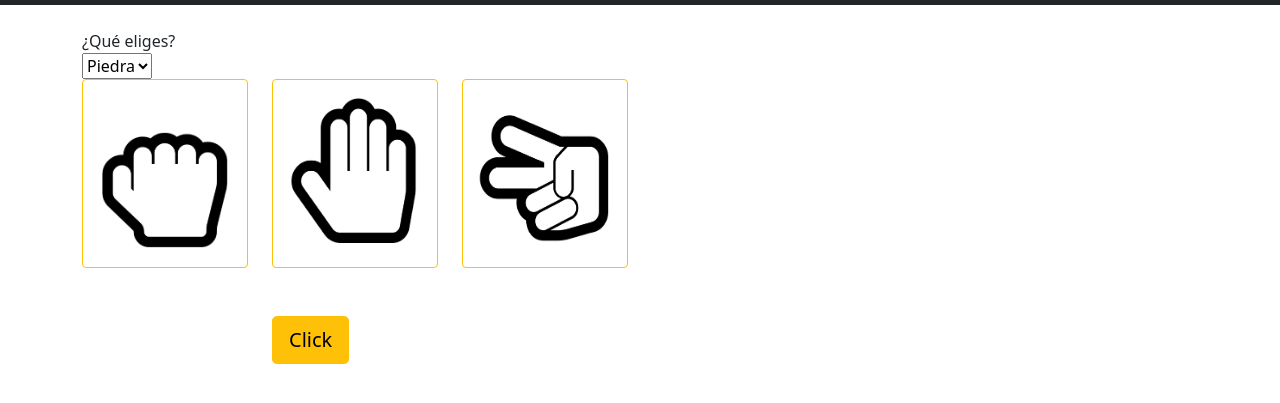
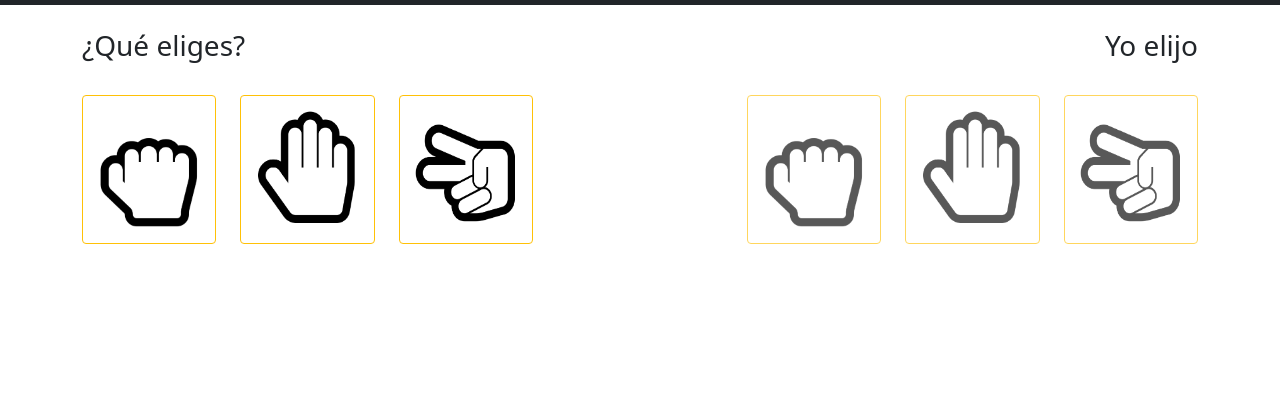
Before and after one commit to Danatts/piedra-papel-tijera, a website: page index.html in a window 1280 px wide. Shown: the part 87-490 px from the top of the page. Drawn offline with nearby package versions, Linux system fonts and the light colour scheme.

Commit message:
Botones funcionales

```diff
--- a/index.html
+++ b/index.html
@@ -13,6 +13,9 @@
 
     <!-- Titulo -->
     <title>Piedra, Papel o Tijera</title>
+
+    <!-- Favicon -->
+    <link rel="shortcut icon" href="img/favicon.png" type="image/x-icon">
 </head>
 
 <body>
@@ -26,37 +29,46 @@
     <br>
     <div class="container">
         <div class="row">
-            <div class="col-12 col-md-6">
-                <label for="elecUsuario">¿Qué eliges? </label>
+            <div class="col-12 col-md-5">
+                <h3>¿Qué eliges?</h3>
                 <br>
-                <select id="elecUsuario" name="elecUsuario">
-                    <option value="piedra" selected=>Piedra</option>
-                    <option value="papel">Papel</option>
-                    <option value="tijera">Tijera</option>
-                </select>
                 <div class="row">
                     <div class="col-4">
-                    <input class="btn btn-outline-warning botones" type="image" src="img/Piedra.png">
-                </div>
+                        <input id="piedra" class="btn btn-outline-warning botones" type="image" src="img/Piedra.png"
+                            onClick="main(this.id)">
+                    </div>
                     <div class="col-4">
-                    <input class="btn btn-outline-warning botones" type="image" src="img/Papel.png">
-                </div>
+                        <input id="papel" class="btn btn-outline-warning botones" type="image" src="img/Papel.png"
+                            onClick="main(this.id)">
+                    </div>
                     <div class="col-4">
-                    <input class="btn btn-outline-warning botones" type="image" src="img/Tijera.png">
-                </div>
+                        <input id="tijera" class="btn btn-outline-warning botones" type="image" src="img/Tijera.png"
+                            onClick="main(this.id)">
+                    </div>
                 </div>
                 <br>
+            </div>
+
+            <div class="col-12 col-md-5 offset-md-2 ">
+                <h3 class="text-end">Yo elijo</h3>
                 <br>
                 <div class="row">
-                    <div class="col-4 offset-4">
-                    <button class="btn btn-warning btn-lg" type="button" onclick="main()">Click</button>
+                    <div class="col-4">
+                        <input id="" class="btn btn-outline-warning botones" disabled type="image" src="img/Piedra.png">
+                    </div>
+                    <div class="col-4">
+                        <input id="" class="btn btn-outline-warning botones" disabled type="image" src="img/Papel.png">
+                    </div>
+                    <div class="col-4">
+                        <input id="" class="btn btn-outline-warning botones" disabled type="image" src="img/Tijera.png">
                     </div>
                 </div>
-
+                <br>
             </div>
-            <div class="col-12 col-md-6">
-                <p id="elecMaquina"></p>
-                <p id="resultado"></p>
+        </div>
+        <div class="row">
+            <div class="col-12">
+                <p id="elecMaquina" class="text-center"></p>
             </div>
         </div>
     </div>
--- a/js/app.js
+++ b/js/app.js
@@ -1,12 +1,10 @@
-function obtenerElecciones() {
+function eleccionMaquina() {
 
     const opciones = ["piedra", "papel", "tijera"];
-    let elec_aleatoria = Math.floor(Math.random()*opciones.length);
-    let elec_jugador = document.getElementById("elecUsuario").value;
+    let elec_aleatoria = Math.floor(Math.random() * opciones.length);
     let elec_maquina = opciones[elec_aleatoria];
 
-    return [elec_jugador, elec_maquina];
-
+    return elec_maquina;
 }
 
 function encontrarResultado(elec_jugador, elec_maquina) {
@@ -26,9 +24,9 @@ function encontrarResultado(elec_jugador, elec_maquina) {
     let resultados_perdedores = [-2, -1, 3];
     if (resultados_ganadores.includes(diferencia)) {
         resultado = "Gana jugador";
-    }else if (resultados_perdedores.includes(diferencia)){
+    } else if (resultados_perdedores.includes(diferencia)) {
         resultado = "Gana máquina";
-    }else{
+    } else {
         resultado = "Empate";
     }
 
@@ -36,8 +34,9 @@ function encontrarResultado(elec_jugador, elec_maquina) {
 
 }
 
-function main() {
-    let a = obtenerElecciones();
-    document.getElementById("elecMaquina").innerHTML = "Yo elijo " + a[1] +
-     "<br>" + encontrarResultado(a[0],a[1]);
+function main(id_clickeado) {
+    let jugador = id_clickeado;
+    let maquina = eleccionMaquina();
+    document.getElementById("elecMaquina").innerHTML = "Yo elijo " + maquina +
+        "<br>" + "Tú elijes " + jugador + "<br>" + encontrarResultado(jugador, maquina);
 }
```
Also changed, not shown: img/favicon.png (added).
